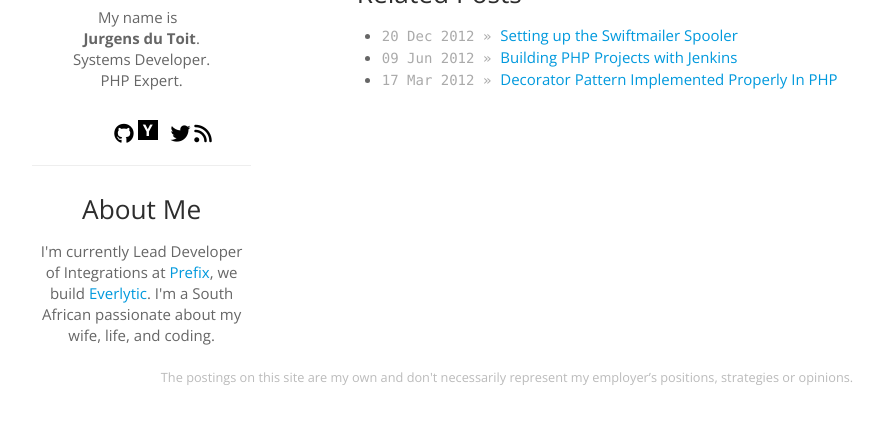
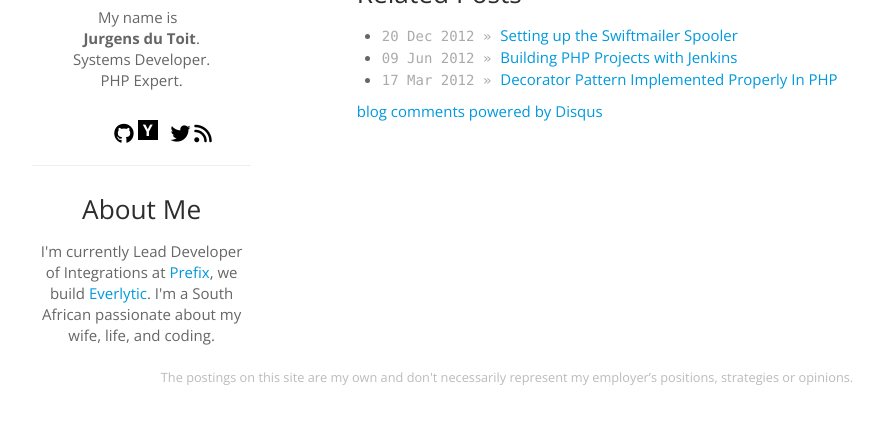
Before and after one commit to jrgns/jrgns.github.com, a Jekyll site: the page built from _posts/2010-03-18-Update on Backend.md, in a window 1280 px wide, cut to the strip 256-680 px from the top of the page. Shown: the whole strip, without its empty margins (133-1016 px from the left). Built offline with Jekyll 4.4.1, drawn with Linux system fonts in a browser that asks for light colours; nearby versions of some CDN libraries; library files that are not in the unit come from our copies; comment, search, counter and statistics services are not loaded; some of the changed lines change nothing that is shown.

Commit message:
Added back Disqus comments

```diff
--- a/_layouts/post.html
+++ b/_layouts/post.html
@@ -20,3 +20,22 @@
     {% endfor %}
   </ul>
 </div>
+
+<div id="disqus_thread"></div>
+<script type="text/javascript">
+    /* * * CONFIGURATION VARIABLES: EDIT BEFORE PASTING INTO YOUR WEBPAGE * * */
+    var disqus_shortname = 'jrgns'; // required: replace example with your forum shortname
+
+    // The following are highly recommended additional parameters. Remove the slashes in front to use.
+    var disqus_identifier = '{{ page.id }}';
+    var disqus_url = '{{ page.url }}';
+
+    /* * * DON'T EDIT BELOW THIS LINE * * */
+    (function() {
+    var dsq = document.createElement('script'); dsq.type = 'text/javascript'; dsq.async = true;
+    dsq.src = 'http://' + disqus_shortname + '.disqus.com/embed.js';
+    (document.getElementsByTagName('head')[0] || document.getElementsByTagName('body')[0]).appendChild(dsq);
+    })();
+</script>
+<noscript>Please enable JavaScript to view the <a href="http://disqus.com/?ref_noscript">comments powered by Disqus.</a></noscript>
+<a href="http://disqus.com" class="dsq-brlink">blog comments powered by <span class="logo-disqus">Disqus</span></a>
```
